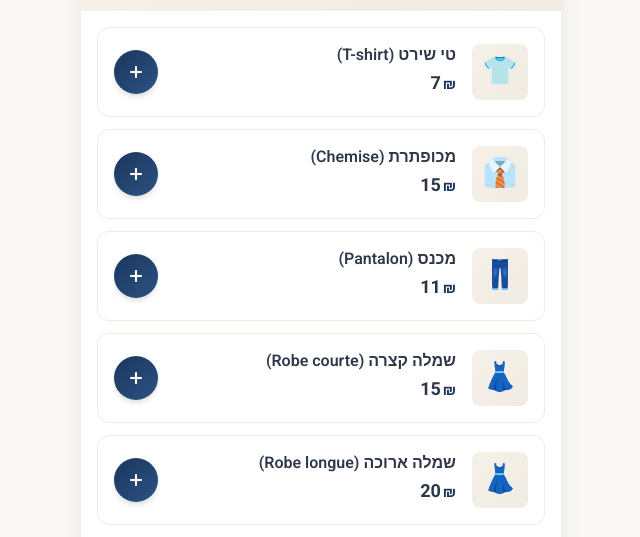
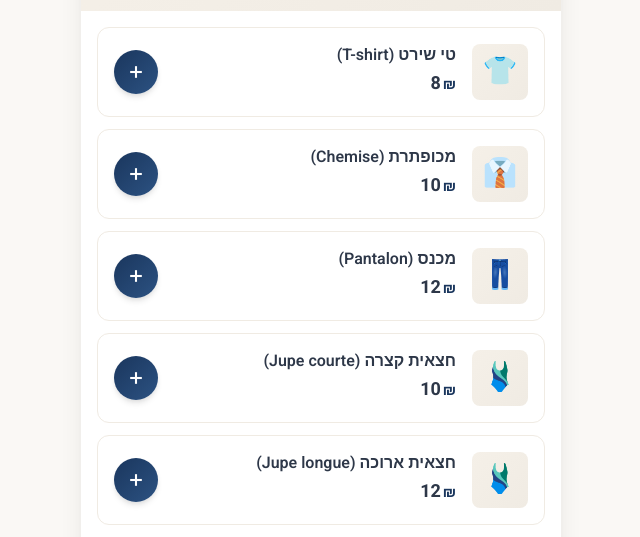
Before and after one commit to yossefillospro-jpg/ironing-pwa, a React (Vite) app: page / in a window 1280 px wide. Shown: the part 253-790 px from the top of the page, without its empty margins (319-959 px from the left). Built offline with nearby package versions, Linux system fonts and the light colour scheme; no server answers.

Commit message:
Update CatalogPage.jsx

```diff
--- a/src/pages/CatalogPage.jsx
+++ b/src/pages/CatalogPage.jsx
@@ -1,49 +1,27 @@
-import React, { useState, useEffect } from 'react';
+import React, { useState } from 'react';
 import { Link } from 'react-router-dom';
 import { useLanguage } from '../context/LanguageContext';
 import { useCart } from '../context/CartContext';
 import ProductCard from '../components/ProductCard';
+import { PRODUCTS } from '../data/products';
 import './CatalogPage.css';
-
-// Initial seed data (will be replaced by API data)
-const SEED_PRODUCTS = [
-  { id: 1, nameHe: 'טי שירט', nameFr: 'T-shirt', price: 7 },
-  { id: 2, nameHe: 'מכופתרת', nameFr: 'Chemise', price: 15 },
-  { id: 3, nameHe: 'מכנס', nameFr: 'Pantalon', price: 11 },
-  { id: 4, nameHe: 'שמלה קצרה', nameFr: 'Robe courte', price: 15 },
-  { id: 5, nameHe: 'שמלה ארוכה', nameFr: 'Robe longue', price: 20 },
-  { id: 6, nameHe: 'חצאית קצרה', nameFr: 'Jupe courte', price: 10 },
-  { id: 7, nameHe: 'חצאית ארוכה', nameFr: 'Jupe longue', price: 13 }
-];
 
 function CatalogPage() {
   const { t } = useLanguage();
-  const { itemCount, grandTotal, deliveryRules, itemsTotal, amountForFreeDelivery } = useCart();
-  const [products, setProducts] = useState(SEED_PRODUCTS);
-  const [loading, setLoading] = useState(false);
+  const {
+    itemCount,
+    grandTotal,
+    deliveryRules,
+    itemsTotal,
+    amountForFreeDelivery,
+  } = useCart();
 
-  // Load products from API (fallback to seed data)
-  useEffect(() => {
-    const loadProducts = async () => {
-      try {
-        setLoading(true);
-        const response = await fetch('/api/products');
-        if (response.ok) {
-          const data = await response.json();
-          if (data.length > 0) {
-            setProducts(data);
-          }
-        }
-      } catch (error) {
-        console.log('Using seed data');
-      } finally {
-        setLoading(false);
-      }
-    };
-    loadProducts();
-  }, []);
+  const [products] = useState(PRODUCTS);
 
-  const progressPercent = Math.min(100, (itemsTotal / deliveryRules.freeThreshold) * 100);
+  const progressPercent = Math.min(
+    100,
+    (itemsTotal / deliveryRules.freeThreshold) * 100
+  );
 
   return (
     <div className="catalog-page">
@@ -64,8 +42,12 @@ function CatalogPage() {
       {itemCount > 0 && amountForFreeDelivery > 0 && (
         <div className="free-delivery-progress">
           <div className="progress-text">
-            <span>{t('minimumForFreeDelivery', { amount: amountForFreeDelivery })}</span>
-            <span className="progress-goal">₪{deliveryRules.freeThreshold}</span>
+            <span>
+              {t('minimumForFreeDelivery', { amount: amountForFreeDelivery })}
+            </span>
+            <span className="progress-goal">
+              ₪{deliveryRules.freeThreshold}
+            </span>
           </div>
           <div className="progress-bar">
             <div
@@ -78,16 +60,12 @@ function CatalogPage() {
 
       {/* Product List */}
       <div className="product-list">
-        {loading ? (
-          <div className="loading-state">
-            <div className="spinner"></div>
-            <p>{t('loading')}</p>
-          </div>
-        ) : (
-          products.map(product => (
-            <ProductCard key={product.id} product={product} />
-          ))
-        )}
+        {products.map(product => (
+          <ProductCard
+            key={product.productId}
+            product={product}
+          />
+        ))}
       </div>
 
       {/* Floating Cart Button */}
@@ -95,14 +73,25 @@ function CatalogPage() {
         <div className="floating-cart">
           <Link to="/cart" className="floating-cart-btn">
             <div className="floating-cart-info">
-              <span className="floating-cart-count">{itemCount} {t('cart')}</span>
-              <span className="floating-cart-total">₪{grandTotal}</span>
+              <span className="floating-cart-count">
+                {itemCount} {t('cart')}
+              </span>
+              <span className="floating-cart-total">
+                ₪{grandTotal}
+              </span>
             </div>
             <span className="floating-cart-icon">
-              <svg width="24" height="24" viewBox="0 0 24 24" fill="none" stroke="currentColor" strokeWidth="2">
-                <circle cx="9" cy="21" r="1"></circle>
-                <circle cx="20" cy="21" r="1"></circle>
-                <path d="M1 1h4l2.68 13.39a2 2 0 0 0 2 1.61h9.72a2 2 0 0 0 2-1.61L23 6H6"></path>
+              <svg
+                width="24"
+                height="24"
+                viewBox="0 0 24 24"
+                fill="none"
+                stroke="currentColor"
+                strokeWidth="2"
+              >
+                <circle cx="9" cy="21" r="1" />
+                <circle cx="20" cy="21" r="1" />
+                <path d="M1 1h4l2.68 13.39a2 2 0 0 0 2 1.61h9.72a2 2 0 0 0 2-1.61L23 6H6" />
               </svg>
             </span>
           </Link>
```
